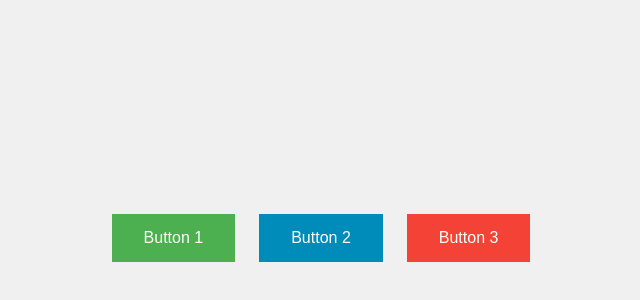
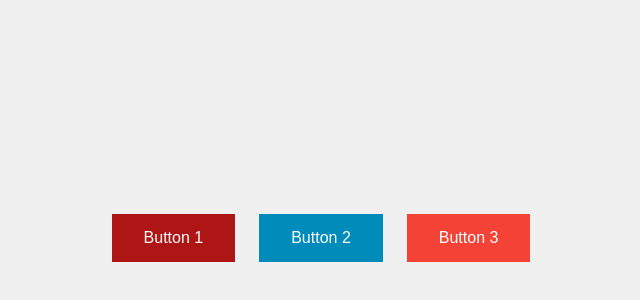
Before and after one commit to nickbravodev/bates-animation-class-2026, a plain HTML site: page button-transitions.html in a window 1280 px wide. Shown: the part 162-462 px from the top of the page, without its empty margins (319-959 px from the left). Drawn offline with Linux system fonts and the light colour scheme.

Commit message:
Change button-1 background color to #ae1515

```diff
--- a/css/styles.css
+++ b/css/styles.css
@@ -24,7 +24,7 @@ ul {
 }
 
 .button-1 {
-  background-color: #4CAF50;
+  background-color: #ae1515;
   border: none;
   color: white;
   padding: 15px 32px;
```
